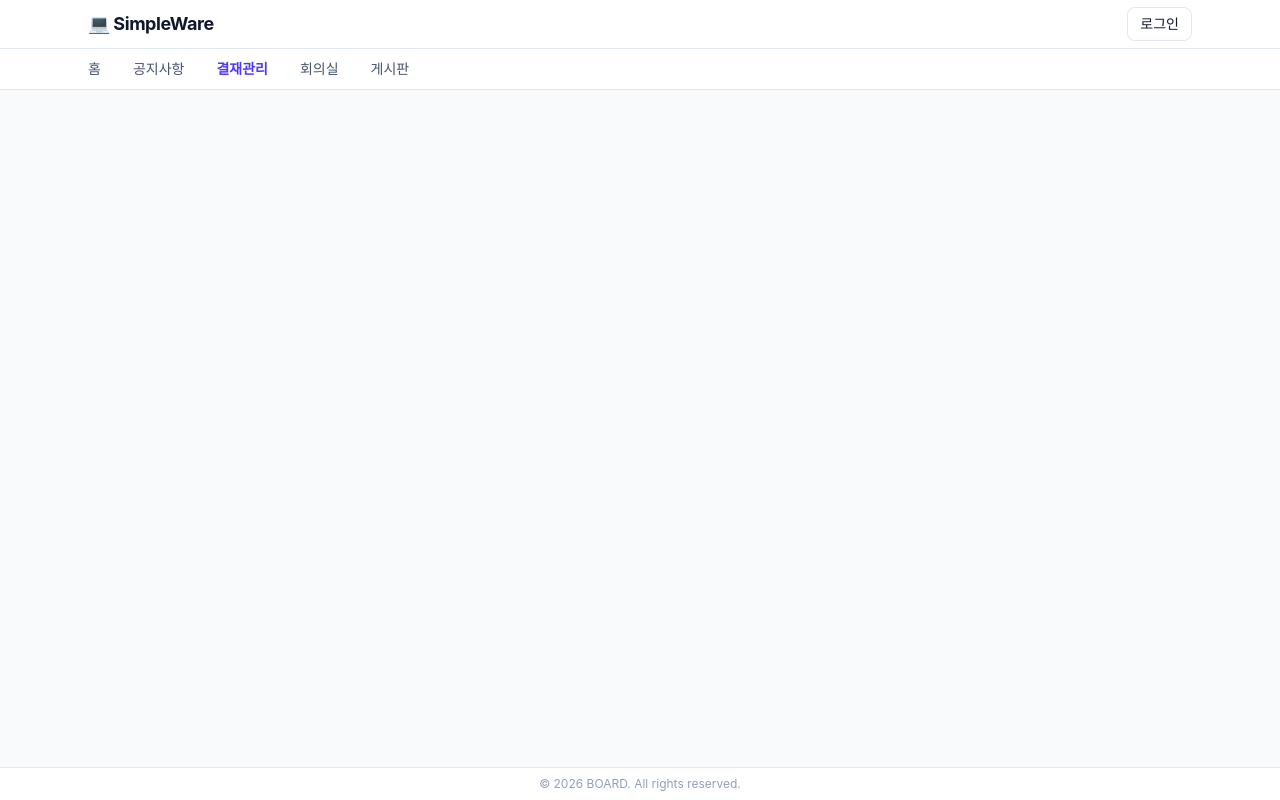
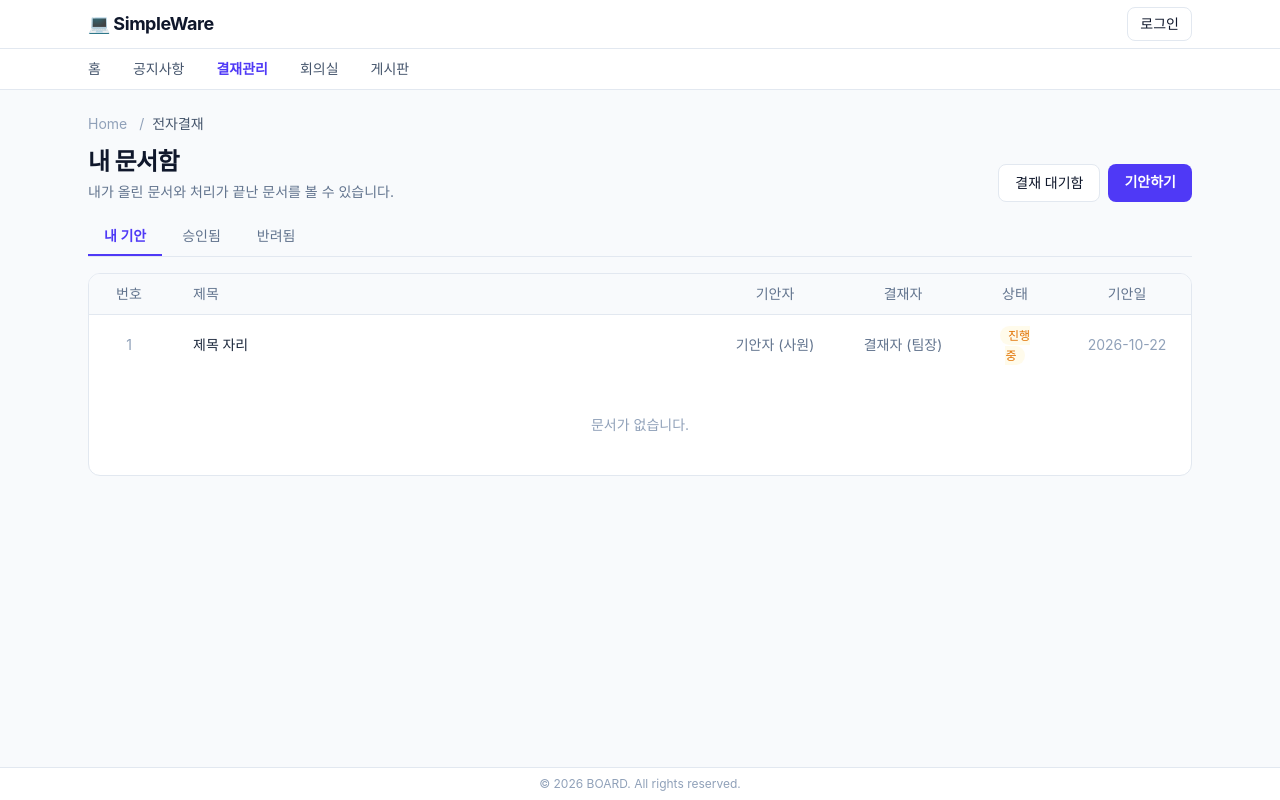
Before and after one commit to soosung476/team-project-1, a React (Vite) app in the folder frontend/: page /approvals in a window 1280 px wide. Built offline with nearby package versions, Linux system fonts and the light colour scheme; no server answers.

Commit message:
feat: approval 페이지 구현 중 중간커밋

```diff
--- a/frontend/src/App.tsx
+++ b/frontend/src/App.tsx
@@ -11,6 +11,8 @@ import SignupPage from "./features/user/pages/SignupPage";
 import RoomReservation from "./features/room/pages/RoomReservation";
 import AdminUserPage from "./features/admin/pages/AdminUserPage";
 import NoticeList from "./features/notice/pages/NoticeList";
+import ApprovalList from "./features/approval/pages/ApprovalList";
+import ApprovalInbox from "./features/approval/pages/ApprovalInbox";
 
 function App() {
   return (
@@ -20,7 +22,10 @@ function App() {
           <Route path="/" element={<Home />} />
 
           <Route path="/notices" element={<NoticeList />}></Route>
-          <Route path="/approvals"></Route>
+          <Route path="/approvals">
+            <Route index element={<ApprovalList />} />
+            <Route path="inbox" element={<ApprovalInbox />} />
+          </Route>
           <Route path="/rooms" element={<RoomReservation />} />
           <Route path="/boards">
             <Route index element={<BoardList />} />
--- /dev/null
+++ b/frontend/src/features/approval/components/ApprovalTable.tsx
@@ -0,0 +1,70 @@
+import { Link } from "react-router-dom";
+import type { ApprovalListItem } from "../types/approval";
+
+// 결재 목록 표 (결재 대기·내 기안·승인됨·반려됨 화면이 같이 씀)
+const ApprovalTable = ({ items }: { items: ApprovalListItem[] }) => {
+  return (
+    <div className="overflow-hidden rounded-xl border border-slate-200 bg-white">
+      <table className="w-full text-sm">
+        <thead className="border-b border-slate-200 bg-slate-50">
+          <tr>
+            <th className="w-20 px-6 py-2.5 text-center font-medium text-slate-500">
+              번호
+            </th>
+            <th className="px-6 py-2.5 text-left font-medium text-slate-500">
+              제목
+            </th>
+            <th className="w-32 px-6 py-2.5 text-center font-medium text-slate-500">
+              기안자
+            </th>
+            <th className="w-32 px-6 py-2.5 text-center font-medium text-slate-500">
+              결재자
+            </th>
+            <th className="w-24 px-6 py-2.5 text-center font-medium text-slate-500">
+              상태
+            </th>
+            <th className="w-32 px-6 py-2.5 text-center font-medium text-slate-500">
+              기안일
+            </th>
+          </tr>
+        </thead>
+
+        <tbody className="divide-y divide-slate-100">
+          {}
+          <tr className="transition hover:bg-slate-50">
+            <td className="px-6 py-2.5 text-center text-slate-400">1</td>
+            <td className="px-6 py-2.5">
+              <Link
+                to="/approvals/1"
+                className="font-medium text-slate-800 hover:text-indigo-600"
+              >
+                제목 자리
+              </Link>
+            </td>
+            <td className="px-6 py-2.5 text-center text-slate-500">
+              기안자 (사원)
+            </td>
+            <td className="px-6 py-2.5 text-center text-slate-500">
+              결재자 (팀장)
+            </td>
+            <td className="px-6 py-2.5 text-center">
+              <span className="rounded-full bg-amber-50 px-2 py-0.5 text-xs font-medium text-amber-600">
+                진행중
+              </span>
+            </td>
+            <td className="px-6 py-2.5 text-center text-slate-400">
+              2026-10-22
+            </td>
+          </tr>
+        </tbody>
+      </table>
+
+      {/* 목록이 비었을 때 보여줄 문구 */}
+      <p className="py-10 text-center text-sm text-slate-400">
+        문서가 없습니다.
+      </p>
+    </div>
+  );
+};
+
+export default ApprovalTable;
--- /dev/null
+++ b/frontend/src/features/approval/hooks/useApprovals.ts
@@ -0,0 +1,41 @@
+import { useEffect, useState } from "react";
+import type { ApprovalListItem } from "../types/approval";
+import {
+  getApproved,
+  getDrafted,
+  getPending,
+  getRejected,
+} from "../apis/approvalApi";
+
+const useApprovals = (listType: string) => {
+  const [items, setItems] = useState<ApprovalListItem[]>([]);
+  const [loading, setLoading] = useState(false);
+
+  useEffect(() => {
+    const fetchData = async () => {
+      try {
+        setLoading(true);
+        let data: ApprovalListItem[] = [];
+        if (listType === "pending") {
+          data = await getPending();
+        } else if (listType === "drafted") {
+          data = await getDrafted();
+        } else if (listType === "approved") {
+          data = await getApproved();
+        } else if (listType === "rejected") {
+          data = await getRejected();
+        }
+        setItems(data);
+      } catch (error) {
+        console.log(error);
+      } finally {
+        setLoading(false);
+      }
+    };
+    fetchData();
+  }, [listType]);
+
+  return { items, loading };
+};
+
+export default useApprovals;
--- /dev/null
+++ b/frontend/src/features/approval/pages/ApprovalInbox.tsx
@@ -0,0 +1,42 @@
+import { Link } from "react-router-dom";
+import ApprovalTable from "../components/ApprovalTable";
+import useApprovals from "../hooks/useApprovals";
+
+// 결재 대기함: 내가 결재자이고 아직 처리 안 한 문서
+const ApprovalInbox = () => {
+  const { items, loading } = useApprovals("pending");
+
+  if (loading) {
+    return <p>로딩중입니다.</p>;
+  }
+
+  return (
+    <div>
+      <div className="mb-3 text-sm text-slate-400">
+        Home <span className="mx-2">/</span>
+        전자결재 <span className="mx-2">/</span>
+        <span className="text-slate-600">결재 대기함</span>
+      </div>
+
+      <div className="mb-4 flex items-end justify-between">
+        <div>
+          <h1 className="text-2xl font-bold tracking-tight">결재 대기함</h1>
+          <p className="mt-1 text-sm text-slate-500">
+            내가 승인·반려해야 하는 문서입니다.
+          </p>
+        </div>
+
+        <Link
+          to="/approvals"
+          className="rounded-lg border border-slate-200 bg-white px-4 py-2 text-sm font-medium hover:bg-slate-50"
+        >
+          내 문서함
+        </Link>
+      </div>
+
+      <ApprovalTable items={items} />
+    </div>
+  );
+};
+
+export default ApprovalInbox;
--- /dev/null
+++ b/frontend/src/features/approval/pages/ApprovalList.tsx
@@ -0,0 +1,73 @@
+import { Link } from "react-router-dom";
+import ApprovalTable from "../components/ApprovalTable";
+import useApprovals from "../hooks/useApprovals";
+import { useState } from "react";
+
+// 내 문서함: 내 기안 / 승인됨 / 반려됨 탭
+const ApprovalList = () => {
+  const [listType, setListType] = useState<string>("drafted");
+  const { items, loading } = useApprovals(listType);
+
+  if (loading) {
+    return <p>로딩중입니다.</p>;
+  }
+
+  return (
+    <div>
+      <div className="mb-3 text-sm text-slate-400">
+        Home <span className="mx-2">/</span>
+        <span className="text-slate-600">전자결재</span>
+      </div>
+
+      <div className="mb-4 flex items-end justify-between">
+        <div>
+          <h1 className="text-2xl font-bold tracking-tight">내 문서함</h1>
+          <p className="mt-1 text-sm text-slate-500">
+            내가 올린 문서와 처리가 끝난 문서를 볼 수 있습니다.
+          </p>
+        </div>
+
+        <div className="flex gap-2">
+          <Link
+            to="/approvals/inbox"
+            className="rounded-lg border border-slate-200 bg-white px-4 py-2 text-sm font-medium hover:bg-slate-50"
+          >
+            결재 대기함
+          </Link>
+          <Link
+            to="/approvals/write"
+            className="rounded-lg bg-indigo-600 px-4 py-2 text-sm font-semibold text-white transition hover:bg-indigo-700"
+          >
+            기안하기
+          </Link>
+        </div>
+      </div>
+
+      {/* Tabs: 나중에 누른 탭에 따라 색을 바꾸고 다른 API를 부름 */}
+      <div className="mb-4 flex gap-1 border-b border-slate-200">
+        <button
+          onClick={() => setListType("drafted")}
+          className="border-b-2 border-indigo-600 px-4 py-2 text-sm font-semibold text-indigo-600"
+        >
+          내 기안
+        </button>
+        <button
+          onClick={() => setListType("approved")}
+          className="border-b-2 border-transparent px-4 py-2 text-sm font-medium text-slate-500 hover:text-slate-800"
+        >
+          승인됨
+        </button>
+        <button
+          onClick={() => setListType("rejected")}
+          className="border-b-2 border-transparent px-4 py-2 text-sm font-medium text-slate-500 hover:text-slate-800"
+        >
+          반려됨
+        </button>
+      </div>
+
+      <ApprovalTable items={items} />
+    </div>
+  );
+};
+
+export default ApprovalList;
```
Also changed, not shown: 1 other file (tests, documents, lock files or other folders).
